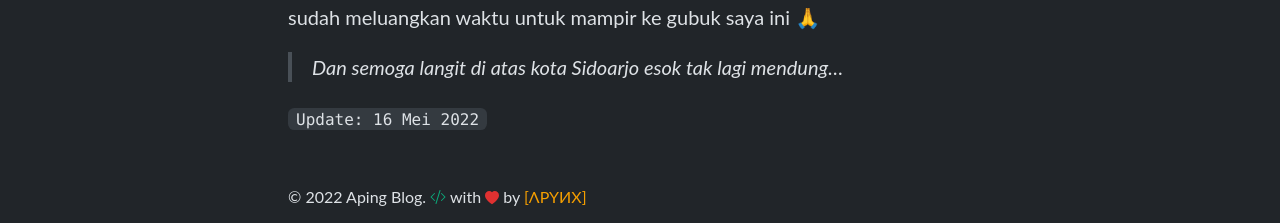
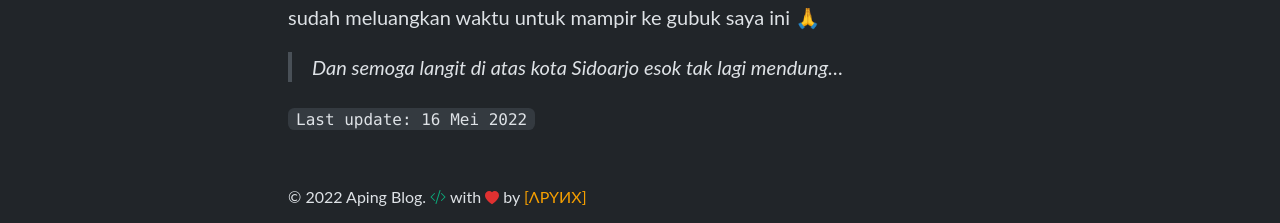
Before and after one commit to apynx/apynx.github.io, a Jekyll site: the page built from tentang-saya.md, in a window 1280 px wide. Shown: the part 2174-2397 px from the top of the page. Built offline with Jekyll 4.4.1, drawn with Linux system fonts in a browser that asks for light colours; some web fonts are replaced.

Commit message:
update tentang-saya.md

````diff
--- a/tentang-saya.md
+++ b/tentang-saya.md
@@ -43,4 +43,4 @@ Buat kamu yang punya pertanyaan, masukan, kritik, atau saran silahkan hubungi sa
 
 > Dan semoga langit di atas kota Sidoarjo esok tak lagi mendung...
 
-```Update: 16 Mei 2022```
+```Last update: 16 Mei 2022```
````
